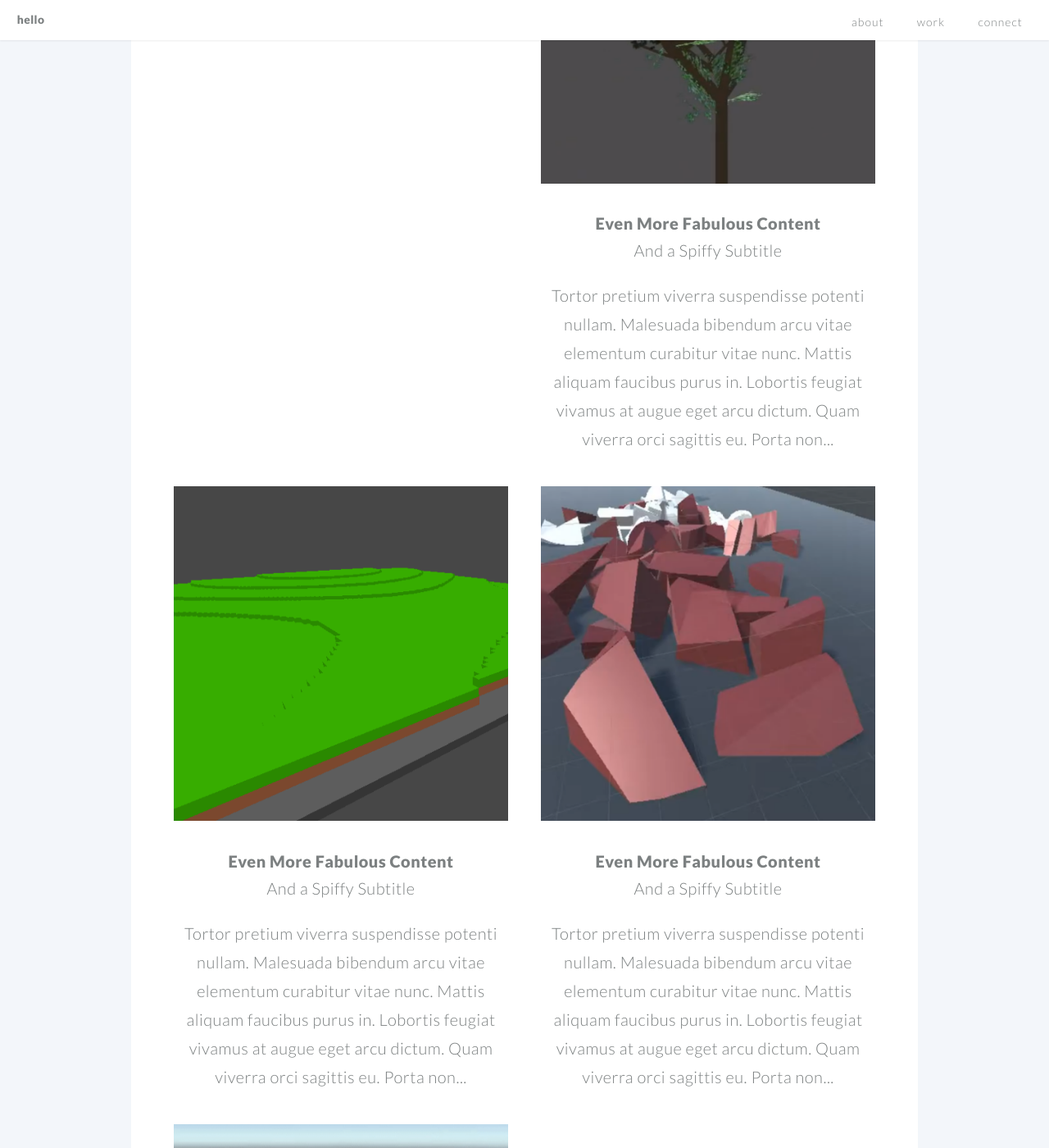
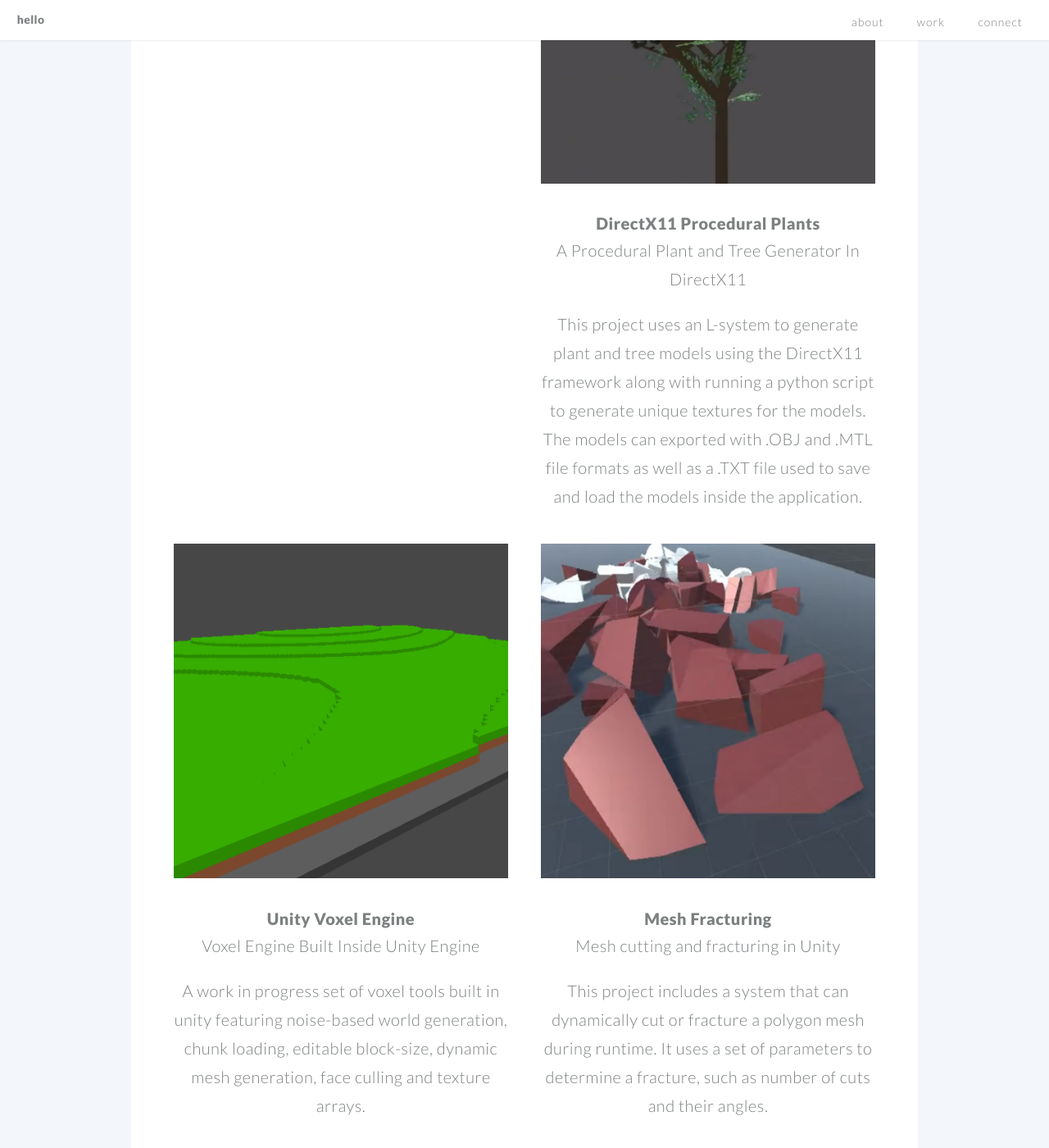
Before and after one commit to Elliotmartin97/Elliotmartin97.github.io, a Jekyll site: the page built from index.md, in a window 1280 px wide and 1400 px high, scrolled down 2640 px. Shown: the whole window at 82% size. Built offline with Jekyll 4.4.1, drawn with Linux system fonts in a browser that asks for light colours; some of the changed text lies outside the part shown.

Commit message:
added more projects

```diff
--- a/_includes/example3.html
+++ b/_includes/example3.html
@@ -1,3 +1,3 @@
-<h1><a href="#">Even More Fabulous Content</a></h1>
-<h2>And a Spiffy Subtitle<h2>
-<p>Tortor pretium viverra suspendisse potenti nullam. Malesuada bibendum arcu vitae elementum curabitur vitae nunc. Mattis aliquam faucibus purus in. Lobortis feugiat vivamus at augue eget arcu dictum. Quam viverra orci sagittis eu. Porta non...</p>
+<h1><a href="https://github.com/Elliotmartin97/ProceduralFoliage">DirectX11 Procedural Plants</a></h1>
+<h2>A Procedural Plant and Tree Generator In DirectX11<h2>
+<p>This project uses an L-system to generate plant and tree models using the DirectX11 framework along with running a python script to generate unique textures for the models. The models can exported with .OBJ and .MTL file formats as well as a .TXT file used to save and load the models inside the application.</p>
--- a/_includes/example4.html
+++ b/_includes/example4.html
@@ -1,3 +1,3 @@
-<h1><a href="#">Even More Fabulous Content</a></h1>
-<h2>And a Spiffy Subtitle<h2>
-<p>Tortor pretium viverra suspendisse potenti nullam. Malesuada bibendum arcu vitae elementum curabitur vitae nunc. Mattis aliquam faucibus purus in. Lobortis feugiat vivamus at augue eget arcu dictum. Quam viverra orci sagittis eu. Porta non...</p>
+<h1><a href="https://github.com/Elliotmartin97/UnityVoxelEngine">Unity Voxel Engine</a></h1>
+<h2>Voxel Engine Built Inside Unity Engine<h2>
+<p>A work in progress set of voxel tools built in unity featuring noise-based world generation, chunk loading, editable block-size, dynamic mesh generation, face culling and texture arrays.</p>
--- a/_includes/example5.html
+++ b/_includes/example5.html
@@ -1,3 +1,3 @@
-<h1><a href="#">Even More Fabulous Content</a></h1>
-<h2>And a Spiffy Subtitle<h2>
-<p>Tortor pretium viverra suspendisse potenti nullam. Malesuada bibendum arcu vitae elementum curabitur vitae nunc. Mattis aliquam faucibus purus in. Lobortis feugiat vivamus at augue eget arcu dictum. Quam viverra orci sagittis eu. Porta non...</p>
+<h1><a href="https://github.com/Elliotmartin97/MeshFracturing">Mesh Fracturing</a></h1>
+<h2>Mesh cutting and fracturing in Unity<h2>
+<p>This project includes a system that can dynamically cut or fracture a polygon mesh during runtime. It uses a set of parameters to determine a fracture, such as number of cuts and their angles.</p>
--- a/_includes/example6.html
+++ b/_includes/example6.html
@@ -1,3 +1,3 @@
-<h1><a href="#">Even More Fabulous Content</a></h1>
-<h2>And a Spiffy Subtitle<h2>
-<p>Tortor pretium viverra suspendisse potenti nullam. Malesuada bibendum arcu vitae elementum curabitur vitae nunc. Mattis aliquam faucibus purus in. Lobortis feugiat vivamus at augue eget arcu dictum. Quam viverra orci sagittis eu. Porta non...</p>
+<h1><a href="#">Outline Shader</a></h1>
+<h2>A replacement outline shader for Unity written in HLSL<h2>
+<p>This is a outline shader designed to replace the toon outline shader provided by unity which struggles with corners. This shader handles both smooth edges and corners well and can be easily customized to change line thickness and colour, all written in HLSL.</p>
```
